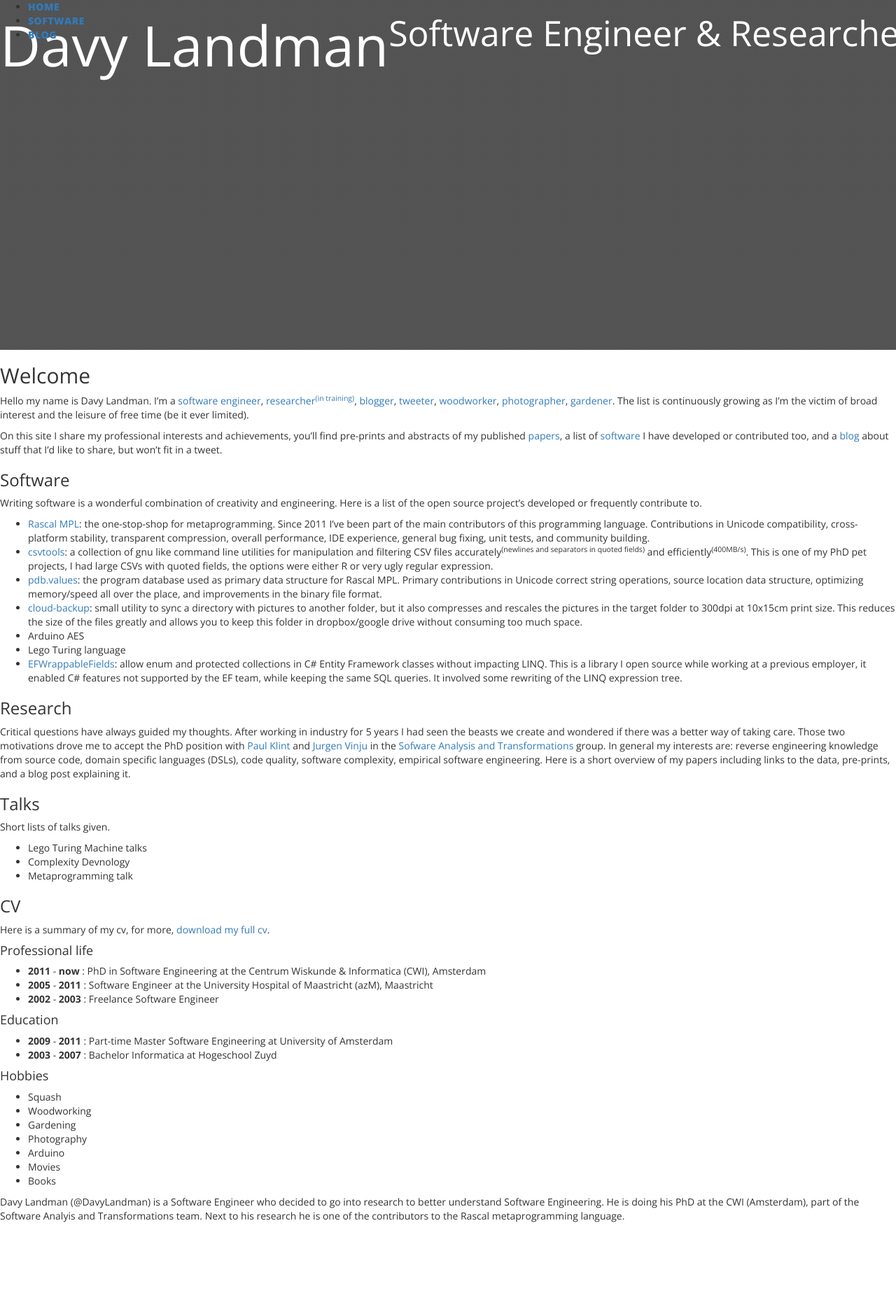
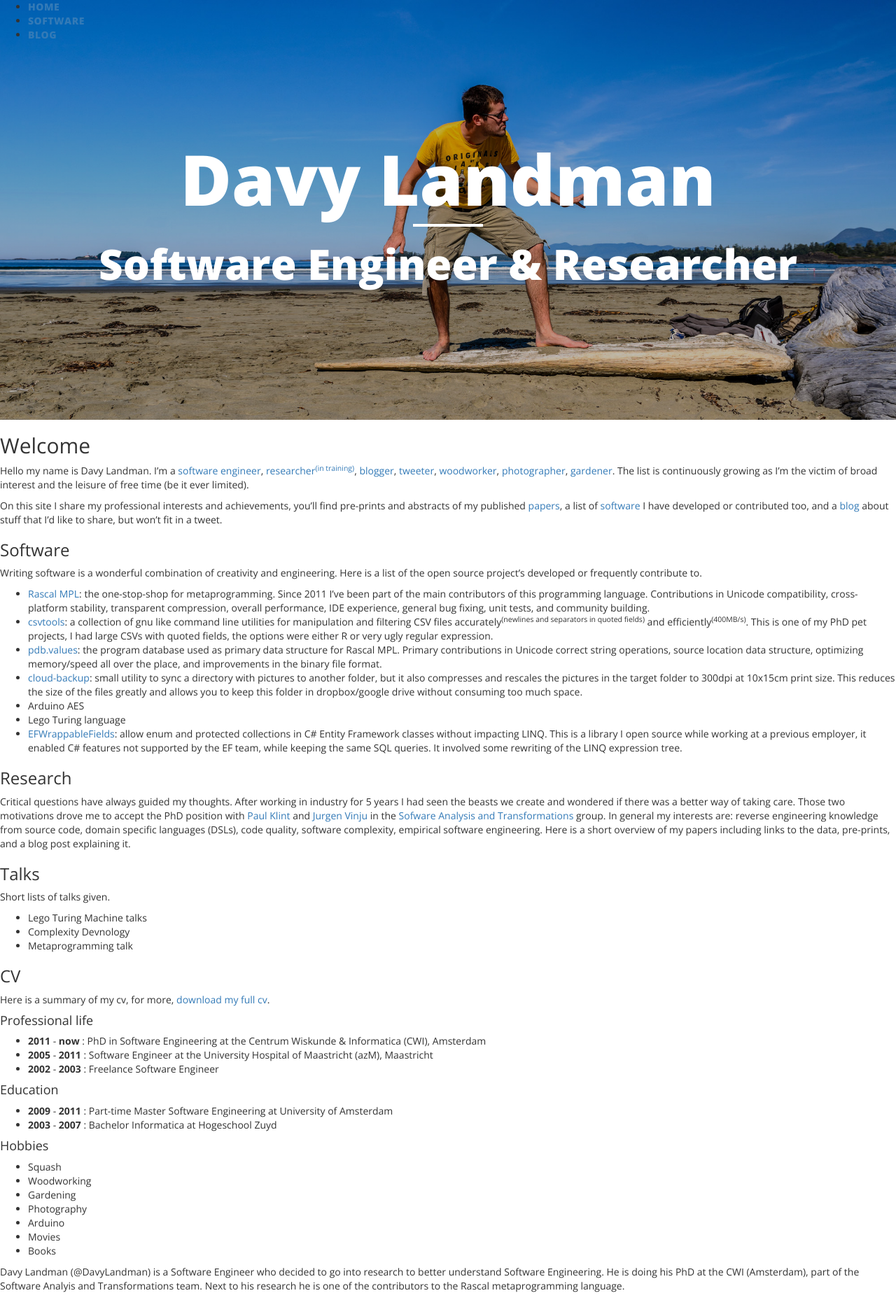
Before and after one commit to DavyLandman/davylandman.github.io, a Jekyll site: the page built from index.md, in a window 1280 px wide. Shown: the whole page at 70% size. Built offline with Jekyll 4.4.1, drawn with Linux system fonts in a browser that asks for light colours; before the commit the page ends 1758 px from its top, so only the background shows below that.

Commit message:
Created the header code

```diff
--- a/_sass/_header.scss
+++ b/_sass/_header.scss
@@ -1,27 +1,31 @@
 @charset "UTF-8";
 @import "mixins/_transition.scss";
+@import "mixins/_center.scss";
 
 nav {
   @include transition(all, 0.5s);
   font-weight: 800;
   text-transform: uppercase;
   letter-spacing: 0.5px;
+  border: 0;
+  margin: 0;
+  left: 0;
+  top: 0;
+  width: 100%;
+  ul {
+
+  }
 }
 
 .navbar-fixed-top {
+  position: fixed;
   background: rgba(248, 248, 248, 0.7);
-  border-radius: 0;
   border: 0;
 }
 
 .navbar-static-top {
+  position: absolute;
   background: rgba(248, 248, 248, 0);
-  border: 0;
-  margin: 0;
-  position: absolute;
-  left: 0;
-  top:0;
-  width: 100%;
 }
 
 @mixin overlay-background-image($color, $img) {
@@ -33,95 +37,72 @@ nav {
   background-image: linear-gradient($color, $color), $img;
 }
 
+$overlay-strength: 0.25;
 
 header {
   background: no-repeat center center;
   background-color: #808080;
-  @include overlay-background-image(rgba(black, 0.35), url('/img/main-page-background-1000.jpg'));
+  @include overlay-background-image(rgba(black, $overlay-strength), url('/img/main-page-background-800.jpg'));
   -webkit-background-size: cover;
   -moz-background-size: cover;
   -o-background-size: cover;
   background-size: cover;
   height: 350px;
+  @media (min-width: $screen-sm-min) {
+    @include overlay-background-image(rgba(black, $overlay-strength), url('/img/main-page-background-1000.jpg'));
+  }
+  @media (min-width: $screen-md-min) {
+    height: 400px;
+    @include overlay-background-image(rgba(black, $overlay-strength), url('/img/main-page-background-1200.jpg'));
+  }
+  @media (min-width: $screen-lg-min) {
+    @include overlay-background-image(rgba(black, $overlay-strength), url('/img/main-page-background-2000.jpg'));
+    height: 600px;
+  }
+  @media (min-width: $screen-hg-min) {
+    @include overlay-background-image(rgba(black, $overlay-strength), url('/img/main-page-background-3000.jpg'));
+    height: 750px;
+  }
+}
 
-  h1 {
-    font-size: 40px;
-  }
-  h2 {
-    font-size: 25px;
-  }
+header {
+
+
+  @include center-nested-element();
 
   .container {
     color: white;
-    display: -webkit-box;
     text-align: center;
     width: 100%;
-    height: 100%;
-
-    .row {
-      display: -webkit-flex;
-      display: -moz-box;
-      display: -ms-flexbox;
-      display: flex;
-      -webkit-flex-align: center;
-      -ms-flex-align: center;
-      -webkit-align-items: center;
-      align-items: center;
-      width: 100%;
-      height: 100%;
+    h1 {
+      font-size: 50px;
+      font-weight: 800;
     }
-
-    hr.small {
+    h2 {
+      font-size: 30px;
+      font-weight: 800;
+    }
+    hr {
       max-width: 100px;
       border-color: white;
       border-width: 4px;
       margin: 10px auto;
     }
-  }
-}
-
-@media (min-width: 1000px) {
-  header {
-    @include overlay-background-image(rgba(black, 0.35), url('/img/main-page-background-2000.jpg'));
-    height: 500px;
-  }
-}
-@media (min-width: 1500px) {
-  header {
-    height: 600px;
-  }
-}
-@media (min-width: 2000px) {
-  header {
-    @include overlay-background-image(rgba(black, 0.35), url('/img/main-page-background-3000.jpg'));
-    height: 700px;
-    h1 {
-      font-size: 100px;
+    @mixin h1-h2-size($h1-size, $h2-size) {
+      h1 { font-size: $h1-size; }
+      h2 { font-size: $h2-size; }
     }
-    h2 {
-      font-size: 70px;
+    @media (min-width: $screen-sm-min) {
+      @include h1-h2-size(70px,40px);
+    }
+    @media (min-width: $screen-md-min) {
+      @include h1-h2-size(80px,50px);
+    }
+    @media (min-width: $screen-lg-min) {
+      @include h1-h2-size(100px,60px);
+    }
+    @media (min-width: $screen-hg-min) {
+      @include h1-h2-size(130px,80px);
     }
   }
 }
-
-@media (min-width: 992px) {
-  header {
-    h1 {
-      font-size: 65px;
-    }
-    h2 {
-      font-size: 45px;
-    }
-  }
-}
-
-@media (min-width: 1200px) {
-  header {
-    h1 {
-      font-size: 80px;
-    }
-    h2 {
-      font-size: 50px;
-    }
-  }
-}
--- /dev/null
+++ b/_sass/mixins/_center.scss
@@ -0,0 +1,14 @@
+@mixin center-nested-element() {
+  display: -webkit-box;
+  display: -webkit-flex;
+  display: -ms-flexbox;
+  display: flex;
+  -webkit-box-pack: center;
+  -webkit-justify-content: center;
+  -ms-flex-pack: center;
+  justify-content: center;
+  -webkit-box-align: center;
+  -webkit-align-items: center;
+  -ms-flex-align: center;
+  align-items: center;
+}
```
Also changed, not shown: img/main-page-background-1000.jpg (added), img/main-page-background-1200.jpg (added), img/main-page-background-2000.jpg (added), img/main-page-background-3000.jpg (added), img/main-page-background-800.jpg (added), 1 other file.
